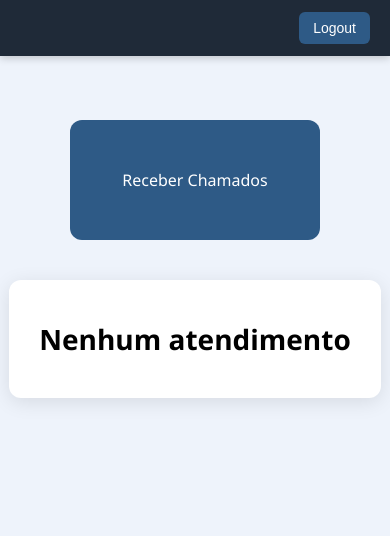
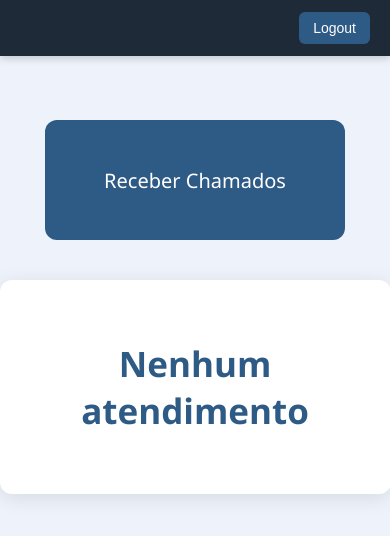
Before and after one commit to assistenciapb/Chamados, a plain HTML site: page recepcao.html in a window 390 px wide. Drawn offline with Linux system fonts and the light colour scheme.

Commit message:
Update recepcao.css

```diff
--- a/recepcao.css
+++ b/recepcao.css
@@ -1,6 +1,6 @@
 /* ===============================
    Estilo geral da página
-   =============================== */
+=============================== */
 body {
     font-family: 'Segoe UI', sans-serif;
     margin: 0;
@@ -12,8 +12,8 @@ body {
 }
 
 /* ===============================
-   Header fixo com múltiplos botões
-   =============================== */
+   Header fixo
+=============================== */
 header {
     position: fixed;
     top: 0;
@@ -23,9 +23,9 @@ header {
     color: #fff;
     padding: 12px 20px;
     display: flex;
-    justify-content: flex-end; /* botões alinhados à direita */
+    justify-content: flex-end;
     align-items: center;
-    gap: 12px; /* espaço entre os botões */
+    gap: 12px;
     box-shadow: 0 2px 8px rgba(0,0,0,0.2);
     z-index: 1000;
 }
@@ -47,20 +47,21 @@ header button:hover {
 
 /* ===============================
    Área principal
-   =============================== */
+=============================== */
 main {
     margin-top: 40px;
     display: flex;
     flex-direction: column;
     align-items: center;
     gap: 40px;
+    width: 100%;
 }
 
 /* ===============================
    Card de recebimento de chamados
-   =============================== */
+=============================== */
 .card {
-    width: 250px;
+    width: 300px;
     height: 120px;
     background: #2e5a86;
     color: #fff;
@@ -72,6 +73,7 @@ main {
     cursor: pointer;
     transition: 0.2s;
     text-align: center;
+    font-size: 20px;
 }
 
 .card.active {
@@ -84,22 +86,53 @@ main {
 
 /* ===============================
    Chamado atual
-   =============================== */
+=============================== */
 .chamadoAtual {
     text-align: center;
     background: #fff;
-    padding: 30px;
+    padding: 40px 20px;
     border-radius: 12px;
     box-shadow: 0 4px 20px rgba(0,0,0,0.1);
+    width: 90%;
+    max-width: 1200px;
 }
 
 #nomeChamado {
-    font-size: 28px;
+    font-size: 80px;       /* Aumentado para ocupar largura */
     font-weight: bold;
-    margin: 10px 0;
+    margin: 20px 0;
+    word-wrap: break-word;
+    overflow-wrap: break-word;
+    color: #2e5a86;
 }
 
 #motivoChamado {
-    font-size: 20px;
+    font-size: 28px;
     color: #555;
+    margin-top: 10px;
 }
+
+/* Responsivo */
+@media (max-width: 1200px) {
+    #nomeChamado {
+        font-size: 60px;
+    }
+}
+
+@media (max-width: 800px) {
+    #nomeChamado {
+        font-size: 45px;
+    }
+    #motivoChamado {
+        font-size: 22px;
+    }
+}
+
+@media (max-width: 500px) {
+    #nomeChamado {
+        font-size: 35px;
+    }
+    #motivoChamado {
+        font-size: 18px;
+    }
+}
```
